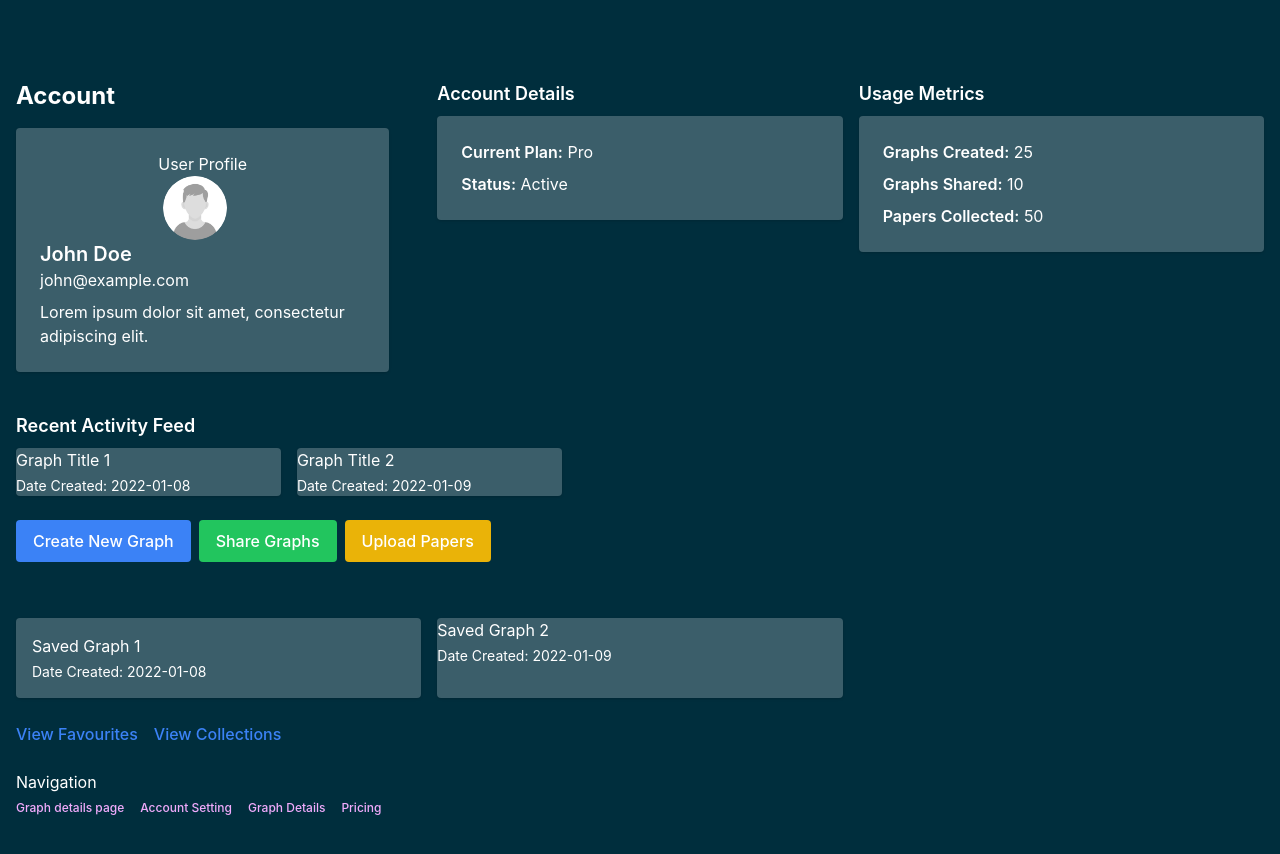
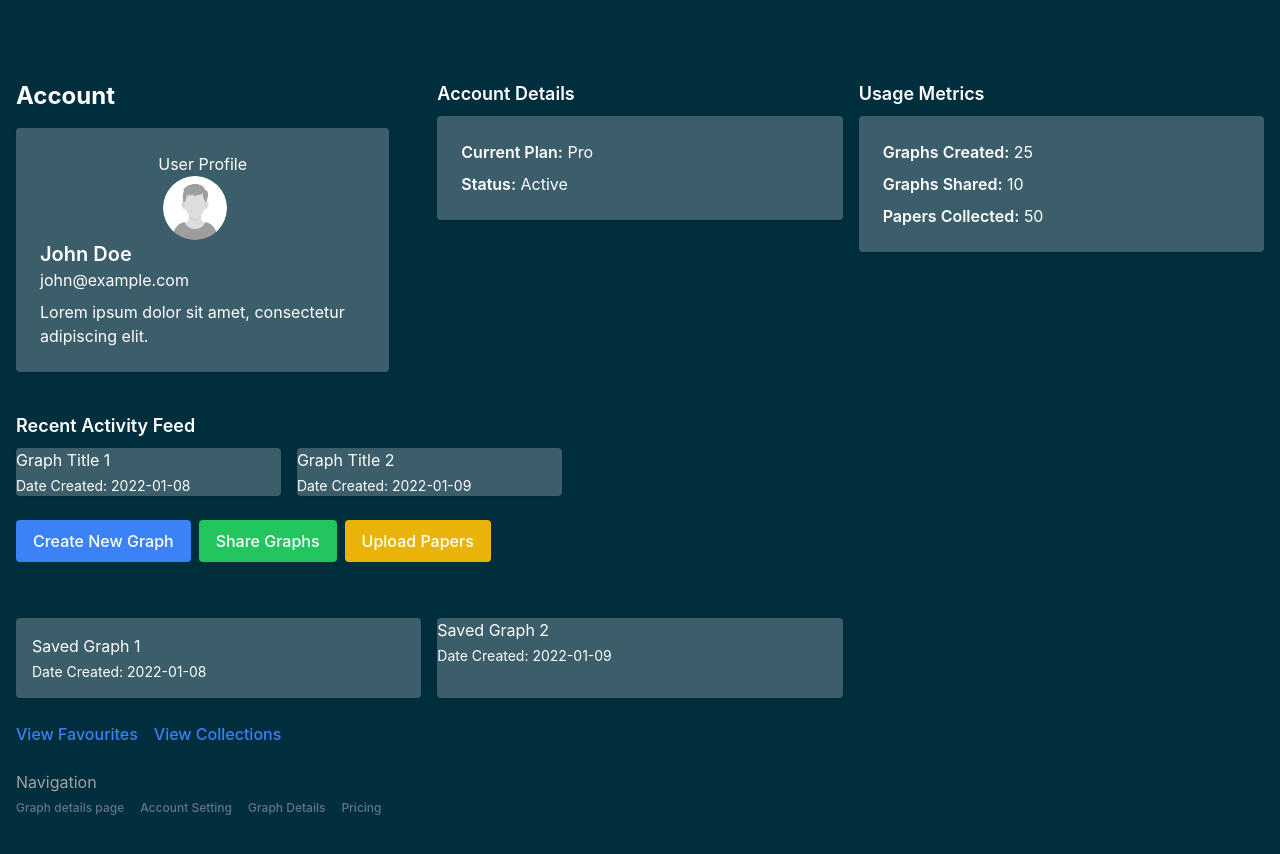
Before and after one commit to Harrrdik18/account-details-page, a React (Vite) app: page / in a window 1280 px wide. Shown: the top 854 px of the page. Built offline with nearby package versions, Linux system fonts and the light colour scheme.

Commit message:
Update ProfileDashboard.jsx

```diff
--- a/src/components/Profile/ProfileDashboard.jsx
+++ b/src/components/Profile/ProfileDashboard.jsx
@@ -118,17 +118,17 @@ const ProfileDashboard = () => {
 
          <div className="mt-6 container mx-auto">
 
-          <h3 class ="text-white-900 dark:text-white">Navigation</h3>
-          <a href="/graph-details" className="text-fuchsia-300 text-xs hover:underline mr-4">
+          <h3 class ="text-zinc-400 dark:text-white">Navigation</h3>
+          <a href="/graph-details" className="text-slate-500 text-xs hover:underline mr-4">
           Graph details page
           </a>
-          <a href="/account-settings" className="text-fuchsia-300 text-xs hover:underline mr-4">
+          <a href="/account-settings" className="text-slate-500 text-xs hover:underline mr-4">
             Account Setting
           </a>
-          <a href="/graph-details" className="text-fuchsia-300 text-xs hover:underline mr-4">
+          <a href="/graph-details" className="text-slate-500 text-xs hover:underline mr-4">
           Graph Details
           </a>
-          <a href="/pricing" className="text-fuchsia-300 text-xs hover:underlinemr-4">
+          <a href="/pricing" className="text-slate-500 text-xs hover:underlinemr-4">
           Pricing
           </a>
 
```
